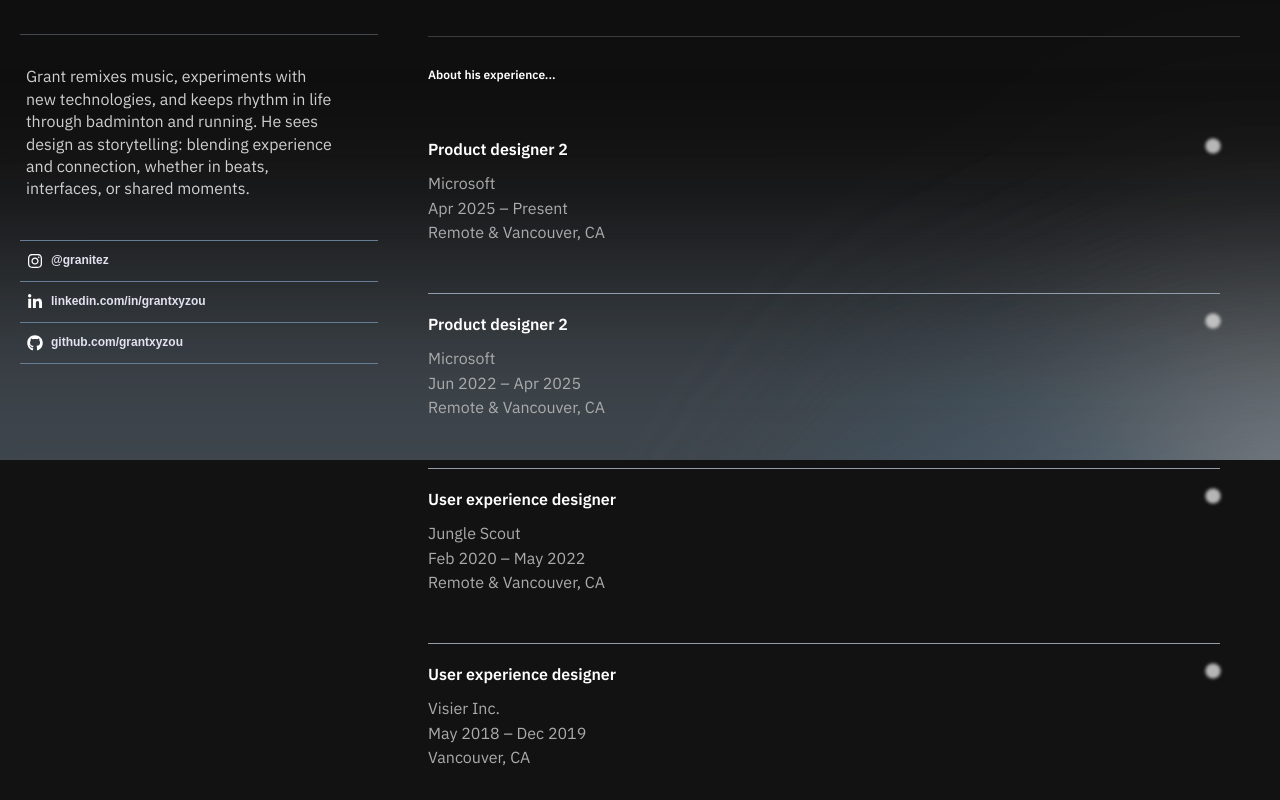
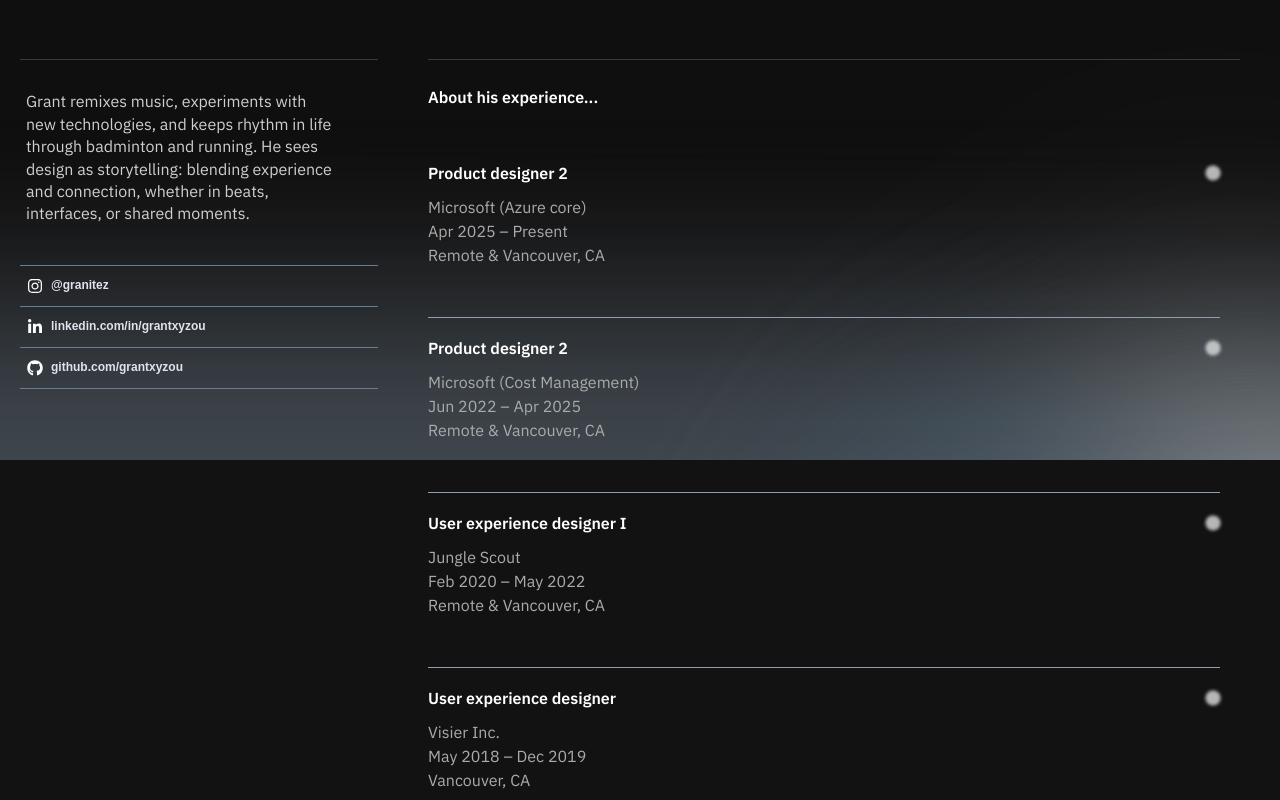
Before and after one commit to grantxyzou/aigrant, a React (Vite) app: page / in a window 1280 px wide. Shown: the part 340-1140 px from the top of the page. Built offline with nearby package versions, Linux system fonts and the light colour scheme.

Commit message:
Update mobile layout: sidebar above about section, social links at bottom with faded borders, align sidebar border with experience section

```diff
--- a/src/App.css
+++ b/src/App.css
@@ -35,6 +35,8 @@
   height: 100vh;
   overflow: hidden;
   z-index: -1;
+  transition: transform 0.1s ease-out;
+  will-change: transform;
 }
 
 .bg-aurora::before {
@@ -48,7 +50,9 @@
   background: linear-gradient(180deg, #8FA2B0 0%, #1B324D 56%);
   box-shadow: 200px 200px 200px;
   filter: blur(100px);
-  animation: float-gentle 20s ease-in-out infinite;
+  animation: breathe-gentle 6s ease-in-out infinite;
+  transition: transform 0.3s ease-out;
+  will-change: transform, opacity, filter;
 }
 
 .bg-aurora::after {
@@ -62,7 +66,9 @@
   background: linear-gradient(180deg, #BEB293 0%, black 67%);
   box-shadow: 200px 200px 200px;
   filter: blur(100px);
-  animation: drift-slow 25s ease-in-out infinite reverse;
+  animation: exhale-drift 7s ease-in-out infinite;
+  transition: transform 0.3s ease-out;
+  will-change: transform, opacity, filter;
 }
 
 /* Additional gradient layer */
@@ -79,64 +85,48 @@
   background: linear-gradient(180deg, #8FA2B0 0%, #1B324D 56%);
   box-shadow: 200px 200px 200px;
   filter: blur(100px);
-  animation: wave-rotate 30s ease-in-out infinite;
+  animation: inhale-pulse 5.5s ease-in-out infinite;
+  transition: transform 0.1s ease-out;
+  will-change: transform, opacity, filter;
 }
 
-/* Background Animation Keyframes */
-@keyframes float-gentle {
+/* Background Animation Keyframes - Breathing Effect */
+@keyframes breathe-gentle {
   0%, 100% {
     transform: translate(0px, 0px) scale(1);
-    opacity: 0.50;
-  }
-  25% {
-    transform: translate(30px, -20px) scale(1.02);
     opacity: 0.45;
+    filter: blur(95px) hue-rotate(0deg);
   }
   50% {
-    transform: translate(-15px, 30px) scale(0.98);
-    opacity: 0.55;
-  }
-  75% {
-    transform: translate(20px, 10px) scale(1.01);
-    opacity: 0.48;
+    transform: translate(-25px, 40px) scale(1.08);
+    opacity: 0.65;
+    filter: blur(110px) hue-rotate(15deg);
   }
 }
 
-@keyframes drift-slow {
+@keyframes exhale-drift {
   0%, 100% {
-    transform: translate(0px, 0px) rotate(0deg);
-    opacity: 1;
+    transform: translate(0px, 0px) rotate(0deg) scale(1);
+    opacity: 0.95;
+    filter: blur(95px) hue-rotate(0deg);
   }
-  33% {
-    transform: translate(-40px, 25px) rotate(1deg);
-    opacity: 0.9;
-  }
-  66% {
-    transform: translate(25px, -35px) rotate(-0.5deg);
-    opacity: 0.95;
+  50% {
+    transform: translate(-35px, -20px) rotate(1.5deg) scale(1.05);
+    opacity: 0.85;
+    filter: blur(105px) hue-rotate(-10deg);
   }
 }
 
-@keyframes wave-rotate {
+@keyframes inhale-pulse {
   0%, 100% {
     transform: rotate(-58deg) translate(0px, 0px) scale(1);
-    opacity: 0.60;
+    opacity: 0.55;
+    filter: blur(95px) hue-rotate(0deg);
   }
-  20% {
-    transform: rotate(-56deg) translate(15px, -25px) scale(1.03);
-    opacity: 0.55;
-  }
-  40% {
-    transform: rotate(-60deg) translate(-20px, 15px) scale(0.97);
-    opacity: 0.65;
-  }
-  60% {
-    transform: rotate(-57deg) translate(25px, 20px) scale(1.01);
-    opacity: 0.58;
-  }
-  80% {
-    transform: rotate(-59deg) translate(-10px, -15px) scale(0.99);
-    opacity: 0.62;
+  50% {
+    transform: rotate(-55deg) translate(30px, -40px) scale(1.12);
+    opacity: 0.75;
+    filter: blur(115px) hue-rotate(20deg);
   }
 }
 
@@ -157,6 +147,40 @@
 @keyframes flicker {
   0%, 19.999%, 22%, 62.999%, 64%, 64.999%, 70%, 100% { opacity: 1; }
   20%, 21.999%, 63%, 63.999%, 65%, 69.999% { opacity: 0.72; }
+}
+
+@keyframes flicker-subtle {
+  0%, 92%, 94%, 96%, 98%, 100% { opacity: 1; }
+  93%, 95%, 97%, 99% { opacity: 0.3; }
+}
+
+@keyframes flicker-random {
+  0%, 85%, 87%, 89%, 91%, 93%, 95%, 97%, 100% { opacity: 1; }
+  86%, 88%, 90%, 92%, 94%, 96%, 98% { opacity: 0.4; }
+}
+
+@keyframes cursor-flicker {
+  0%, 80%, 82%, 84%, 86%, 88%, 90%, 92%, 100% { opacity: 1; }
+  81%, 83%, 85%, 87%, 89%, 91%, 93% { opacity: 0.2; }
+}
+
+/* Test animation - more obvious flicker for debugging */
+@keyframes flicker-test {
+  0%, 50%, 100% { opacity: 1; }
+  25%, 75% { opacity: 0.1; }
+}
+
+/* Electrical short circuit flicker - random timing, infrequent */
+@keyframes electrical-flicker {
+  0%, 89.9%, 92%, 94.5%, 96%, 97.5%, 100% { opacity: 1; }
+  90%, 90.2%, 90.4% { opacity: 0.2; }
+  91%, 91.1% { opacity: 0.6; }
+  91.2%, 91.4% { opacity: 0.1; }
+  93%, 93.1%, 93.3% { opacity: 0.3; }
+  94.8%, 94.9% { opacity: 0.4; }
+  95%, 95.2% { opacity: 0.8; }
+  95.5%, 95.7% { opacity: 0.1; }
+  97.8%, 97.9% { opacity: 0.5; }
 }
 
 /* Responsive Container */
@@ -259,6 +283,7 @@
   font-weight: 400;
   line-height: 26px;
   word-wrap: break-word;
+  animation: electrical-flicker 35s infinite;
 }
 
 .construction-emoji {
@@ -267,6 +292,7 @@
   font-weight: 600;
   line-height: 23.40px;
   word-wrap: break-word;
+  animation: electrical-flicker 35s infinite;
 }
 
 /* Main Container */
@@ -284,7 +310,7 @@
 .sidebar {
   flex: 1 1 0;
   max-width: 368px;
-  padding-top: 212px;
+  padding-top: 237px;
   padding-right: 10px;
   flex-direction: column;
   justify-content: flex-start;
@@ -295,7 +321,7 @@
 .sidebar-bio {
   width: 100%;
   padding: 30px 40px 40px 6px;
-  border-top: 1px rgba(144.67, 159.47, 173.32, 0.40) solid;
+  border-top: 1px #3B3B3C solid;
   flex-direction: column;
   justify-content: flex-start;
   align-items: flex-start;
@@ -389,7 +415,7 @@
   width: 100%;
   min-width: 220px;
   color: white;
-  font-size: 12px;
+  font-size: 16px;
   font-family: 'IBM Plex Sans', sans-serif;
   font-weight: 600;
   line-height: 15.60px;
@@ -415,6 +441,11 @@
   word-wrap: break-word;
 }
 
+.flicker-text {
+  animation: flicker-random 6s infinite;
+  color: rgba(255, 255, 255, 0.85);
+}
+
 .experience-list {
   width: 100%;
   padding-right: 20px;
@@ -430,7 +461,7 @@
   padding-top: 20px;
   justify-content: flex-start;
   align-items: flex-start;
-  gap: 30px;
+  gap: 20px;
   display: inline-flex;
   flex-wrap: wrap;
   align-content: flex-start;
@@ -489,7 +520,13 @@
   border-radius: 9999px;
   filter: blur(1.50px);
   flex-shrink: 0;
+  margin-top: 3px;
   animation: breathe 3s ease-in-out infinite;
+}
+
+/* Social Links Mobile - Bottom */
+.social-links-mobile {
+  display: none;
 }
 
 /* Mobile Responsive Styles */
@@ -531,11 +568,13 @@
     font-size: 16px;
     line-height: 21px;
     text-align: left;
+    animation: electrical-flicker 35s infinite;
   }
 
   .construction-emoji {
     font-size: 16px;
     line-height: 21px;
+    animation: electrical-flicker 35s infinite;
   }
 
   .main-container {
@@ -548,7 +587,7 @@
     width: 100%;
     padding-top: 40px;
     padding-right: 0;
-    order: 2;
+    order: 1;
   }
 
   .sidebar-bio {
@@ -556,18 +595,37 @@
     gap: 20px;
   }
 
+  /* Hide desktop social links on mobile */
+  .sidebar .social-link {
+    display: none;
+  }
+
+  /* Show mobile social links */
+  .social-links-mobile {
+    display: block;
+    width: 100%;
+    order: 3;
+    margin-top: 40px;
+  }
+
+  .social-links-mobile .social-link {
+    display: flex;
+    padding: 10px 0;
+    border-top: 0.50px rgba(101, 126, 149, 0.3) solid;
+  }
+
+  .social-links-mobile .social-link-last {
+    border-bottom: 0.50px rgba(101, 126, 149, 0.3) solid;
+  }
+
   .bio-text {
     font-size: 14px;
     line-height: 19.60px;
   }
 
-  .social-link {
-    padding: 10px 0;
-  }
-
   .content {
     padding: 0;
-    order: 1;
+    order: 2;
   }
 
   .section {
@@ -731,11 +789,11 @@
 }
 
 .cursor.blinking {
-  animation: blink 1s infinite;
+  animation: blink 1s infinite, cursor-flicker 5s infinite;
 }
 
 .cursor.steady {
-  animation: steady-blink 1.5s infinite;
+  animation: steady-blink 1.5s infinite, cursor-flicker 7s infinite;
 }
 
 @keyframes blink {
--- a/src/App.jsx
+++ b/src/App.jsx
@@ -3,9 +3,9 @@
 import { FaInstagram, FaGithub, FaLinkedinIn } from 'react-icons/fa'
 
 const experience = [
-  { role: 'Product designer 2', company: 'Microsoft', period: 'Apr 2025 – Present', location: 'Remote & Vancouver, CA' },
-  { role: 'Product designer 2', company: 'Microsoft', period: 'Jun 2022 – Apr 2025', location: 'Remote & Vancouver, CA' },
-  { role: 'User experience designer', company: 'Jungle Scout', period: 'Feb 2020 – May 2022', location: 'Remote & Vancouver, CA' },
+  { role: 'Product designer 2', company: 'Microsoft (Azure core)', period: 'Apr 2025 – Present', location: 'Remote & Vancouver, CA' },
+  { role: 'Product designer 2', company: 'Microsoft (Cost Management)', period: 'Jun 2022 – Apr 2025', location: 'Remote & Vancouver, CA' },
+  { role: 'User experience designer I', company: 'Jungle Scout', period: 'Feb 2020 – May 2022', location: 'Remote & Vancouver, CA' },
   { role: 'User experience designer', company: 'Visier Inc.', period: 'May 2018 – Dec 2019', location: 'Vancouver, CA' },
 ]
 
@@ -13,6 +13,7 @@
   const [typewriterText, setTypewriterText] = useState('')
   const [isTyping, setIsTyping] = useState(false)
   const [hasAnimated, setHasAnimated] = useState(false)
+  const [mousePosition, setMousePosition] = useState({ x: 0, y: 0 })
   const footerRef = useRef(null)
 
   const fullText = "you've reached the edge. i am still loading what's next..."
@@ -37,6 +38,16 @@
   }
 
   useEffect(() => {
+    // Mouse tracking for parallax effect
+    const handleMouseMove = (e) => {
+      const x = (e.clientX / window.innerWidth - 0.5) * 2
+      const y = (e.clientY / window.innerHeight - 0.5) * 2
+      setMousePosition({ x, y })
+    }
+
+    window.addEventListener('mousemove', handleMouseMove)
+
+    // Intersection observer for typewriter
     const observer = new IntersectionObserver(
       (entries) => {
         entries.forEach((entry) => {
@@ -60,6 +71,7 @@
     }, 2000)
 
     return () => {
+      window.removeEventListener('mousemove', handleMouseMove)
       observer.disconnect()
       clearTimeout(fallbackTimer)
     }
@@ -67,9 +79,19 @@
   return (
     <>
       {/* Fixed Background */}
-      <div className="bg-aurora">
+      <div
+        className="bg-aurora"
+        style={{
+          transform: `translate(${mousePosition.x * 5}px, ${mousePosition.y * 3}px)`
+        }}
+      >
         {/* Additional gradient layer */}
-        <div className="gradient-layer"></div>
+        <div
+          className="gradient-layer"
+          style={{
+            transform: `rotate(-58deg) translate(${mousePosition.x * -8}px, ${mousePosition.y * 6}px)`
+          }}
+        ></div>
       </div>
 
       {/* Scrollable Content */}
@@ -104,7 +126,7 @@
               </div>
             </div>
 
-            {/* Social Links */}
+            {/* Desktop Social Links */}
             <div className="social-link">
               <FaInstagram className="social-icon-svg" />
               <a href="https://instagram.com/granitez" target="_blank" rel="noopener noreferrer" className="social-text">@granitez</a>
@@ -126,7 +148,7 @@
               <div className="section-title">About...me</div>
               <div className="section-content">
                 <div className="about-text">
-                  Currently under construction, but so am I. What you see here is only scaffolding; the full narrative is still being built. Stay tuned for a portfolio that doesn't just showcase, but converses.
+                  Currently under construction. What you see here is only scaffolding; the full narrative is still being built. <span className="flicker-text">I am still under construction.</span> Stay tuned for a portfolio that doesn't just showcase, but converses.
                 </div>
               </div>
             </div>
@@ -161,6 +183,22 @@
               </div>
             </div>
           </div>
+
+          {/* Social Links - Mobile Bottom */}
+          <div className="social-links-mobile">
+            <div className="social-link">
+              <FaInstagram className="social-icon-svg" />
+              <a href="https://instagram.com/granitez" target="_blank" rel="noopener noreferrer" className="social-text">@granitez</a>
+            </div>
+            <div className="social-link">
+              <FaLinkedinIn className="social-icon-svg" />
+              <a href="https://www.linkedin.com/in/grantxyzou" target="_blank" rel="noopener noreferrer" className="social-text">linkedin.com/in/grantxyzou</a>
+            </div>
+            <div className="social-link social-link-last">
+              <FaGithub className="social-icon-svg" />
+              <a href="https://github.com/grantxyzou" target="_blank" rel="noopener noreferrer" className="social-text">github.com/grantxyzou</a>
+            </div>
+          </div>
         </div>
       </div>
     </>
```
